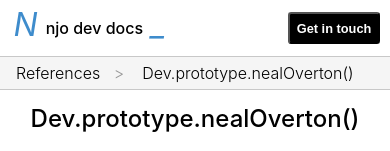
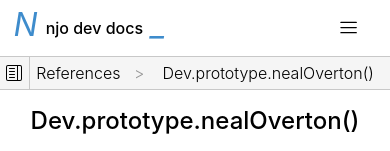
Before and after one commit to nealoverton/portfolio, a React (Create React App) app: page /#/ in a window 390 px wide. Shown: the top 151 px of the page. Built offline with nearby package versions, Linux system fonts and the light colour scheme.

Commit message:
cover main with sidebar dropdown when icon is clicked

```diff
--- a/src/App.js
+++ b/src/App.js
@@ -1,3 +1,4 @@
+import { useState } from 'react';
 import { HashRouter, Route, Routes } from 'react-router-dom';
 import CavernOfWonder from './components/CavernOfWonder.js';
 import Home from './components/Home.js';
@@ -6,13 +7,15 @@ import './styles/styles.js';
 
 function App() {
 
+  const [sideBarDropDownIsOpen, setSideBarDropDownIsOpen] = useState(false)
+
   return (
     <HashRouter>
       <Routes>
         <Route path='/' element={
           <div className="App">
-          <NavBar/>
-          <Home/>
+          <NavBar sideBarDropDownIsOpen={sideBarDropDownIsOpen} setSideBarDropDownIsOpen={setSideBarDropDownIsOpen}/>
+          <Home sideBarDropDownIsOpen={sideBarDropDownIsOpen}/>
         </div>
         }/>
 
--- a/src/components/Home.js
+++ b/src/components/Home.js
@@ -4,12 +4,13 @@ import SectionMenu from './SectionMenu.js';
 import Main from './Main.js';
 import { useState } from 'react';
 
-const Home = () => {
+const Home = ({sideBarDropDownIsOpen}) => {
     const [highlightedSection, setHighlightedSection] = useState('experience');
 
     return <div className='Home'>
         <SideBar/>
-        <Main setHighlightedSection={setHighlightedSection}/>
+        <div className={sideBarDropDownIsOpen ? 'SideBar-dropdown' : 'hidden'}></div>
+        <Main setHighlightedSection={setHighlightedSection} sideBarDropDownIsOpen={sideBarDropDownIsOpen}/>
         <SectionMenu highlightedSection={highlightedSection}/>
     </div>
 
--- a/src/components/NavBar.js
+++ b/src/components/NavBar.js
@@ -1,7 +1,13 @@
 import '../styles/styles.js';
 import { TfiWorld } from 'react-icons/tfi';
+import { RxHamburgerMenu, RxCross1 } from "react-icons/rx";
+import { BsLayoutTextSidebar } from "react-icons/bs";
+import { useState } from 'react';
 
-const Navbar = () => {
+const Navbar = ({sideBarDropDownIsOpen, setSideBarDropDownIsOpen}) => {
+    const [hamburgerIsOpen, setHamburgerIsOpen] = useState(false)
+    // const [sideBarDropdownIsOpen, setSideBarDropdownIsOpen] = useState(false);
+
     const handleEmail = () => {
         window.location.href = "mailto:nealjoverton@gmail.com";
     }
@@ -24,11 +30,29 @@ const Navbar = () => {
                 <button className='info-container__button' onClick={handleEmail}>Get in touch</button>
             </div>
 
+            <button className='Navbar__hamburger' onClick={() => setHamburgerIsOpen(!hamburgerIsOpen)}>
+                {hamburgerIsOpen ? <RxCross1/> : <RxHamburgerMenu/>}
+            </button>
+        </div>
+
+        <div className={hamburgerIsOpen ? 'hamburger-menu' : 'hamburger-menu--hidden'}>
+            <button className='info-container__button' onClick={handleEmail}>Get in touch</button>
+            <a className='hamburger__link' href='https://github.com/nealoverton' target='_blank' rel="noopener noreferrer">Github</a>
+            <a className='hamburger__link' href='https://www.linkedin.com/in/neal-overton-b07027234/' target='_blank' rel="noopener noreferrer">LinkedIn</a>
         </div>
 
         <div className='path-container'>
-            <p className='path-container__path'>References <span className='comment'>  &#62;  </span>  <span className='path-container__path--hidable'>Javascript <span className='comment'> &#62;  </span> Standard built-in objects <span className='comment'>  &#62;  </span> Dev <span className='comment'>  &#62;  </span> </span>Dev.prototype.nealOverton()</p>
+
+
+            <div className='path-separater'>
+                <button className='path-container__SideBar-icon' onClick={() => setSideBarDropDownIsOpen(!sideBarDropDownIsOpen)}>
+                    <BsLayoutTextSidebar/>
+                </button>
+                <p className='path-container__path'>References <span className='comment'>  &#62;  </span>  <span className='path-container__path--hidable'>Javascript <span className='comment'> &#62;  </span> Standard built-in objects <span className='comment'>  &#62;  </span> Dev <span className='comment'>  &#62;  </span> </span>Dev.prototype.nealOverton()</p>
+            </div>
             <p className='path-container__language'><TfiWorld alt='Globe icon'/> English (UK)</p>
+
+
         </div>
     </div>
 }
--- a/src/styles/Home.css
+++ b/src/styles/Home.css
@@ -3,3 +3,23 @@
     justify-content: center;
     width: 100%;
 }
+
+.hidden {
+    display: none;
+}
+
+.SideBar-dropdown{
+    z-index: 1;
+        height: 100vh;
+        width: 100vw;
+        position: fixed;
+        overflow: hidden;
+        background-color: black;
+        opacity: 0.3;
+}
+
+@media only screen and (min-width: 910px) {
+    .SideBar-dropdown{
+        display: none;
+    }
+  }
--- a/src/styles/Main.css
+++ b/src/styles/Main.css
@@ -71,7 +71,6 @@
 
 .Main__project__img{
     width: 100%;
-    max-width: 40rem;
     align-self: center;
 }
 
--- a/src/styles/NavBar.css
+++ b/src/styles/NavBar.css
@@ -2,18 +2,17 @@
     display: flex;
     flex-direction: column;
     justify-content: space-between;
-    height: 5.5rem;
     width: 100%;
     background-color: white;
     box-sizing: border-box;
-    z-index: 1;
+    z-index: 2;
     position: -webkit-sticky;
     position: sticky;
     top: 0;
 }
 
 .Navbar__full-width-banner{
-    height: 1.9rem;
+    height: 2rem;
     width: 800rem;
     background-color: var(--lightgrey);
     border-top: 1px solid var(--grey);
@@ -135,6 +134,10 @@
     padding: 0rem 0.6rem;
 }
 
+.path-separater{
+    display: flex;
+}
+
 .path-container__path {
     margin: 0.4rem;
     font-weight: 300;
@@ -166,3 +169,89 @@
         display: none;
     }
   }
+
+
+.Navbar__hamburger {
+    display: none;
+}
+
+.hamburger-menu--hidden{
+    display: none;
+}
+
+.hamburger-menu{
+    display: flex;
+    flex-direction: column;
+    align-items: center;
+}
+
+.hamburger__link{
+    color: black;
+    text-decoration: none;
+    font-weight: 300;
+    padding: 0.5rem;
+    border-radius: 0.2rem;
+}
+
+.hamburger__link:hover{
+    color: var(--highlight);
+    background-color: var(--highlight-bg)
+}
+
+@media only screen and (max-width: 770px) {
+    .info-container--right{
+        display: none;
+    }
+
+    .info-container__link {
+        display: none;
+    }
+
+    .Navbar__hamburger {
+        display: flex;
+        align-items: center;
+        justify-content: center;
+        font-size: 1.2rem;
+        height: 2rem;
+        width: 2rem;
+        margin-right: 1rem;
+        background-color: white;
+        border: none;
+        border-radius: 4px;
+
+    }
+
+    .Navbar__hamburger:hover {
+       background-color: var(--grey);
+    }
+
+    .Navbar__full-width-banner{
+        display: none;
+    }
+
+  }
+
+  .path-container__SideBar-icon{
+    display: none;
+  }
+
+  @media only screen and (max-width: 910px) {
+    .path-container__SideBar-icon{
+        all: unset;
+        height: 100%;
+        width: 1.8rem;
+        border-right: 1px solid var(--grey);
+        display: flex;
+        align-items: center;
+        justify-content: center;
+      }
+
+      .path-container__SideBar-icon:hover{
+        background-color: var(--grey);
+      }
+
+      .path-container{
+        padding-left: 0rem;
+      }
+
+  }
--- a/src/styles/SideBar.css
+++ b/src/styles/SideBar.css
@@ -15,8 +15,7 @@
 
 @media only screen and (max-width: 910px) {
     .SideBar{
-        visibility: hidden;
-        position: fixed;
+        display: none;
     }
   }
 
```
